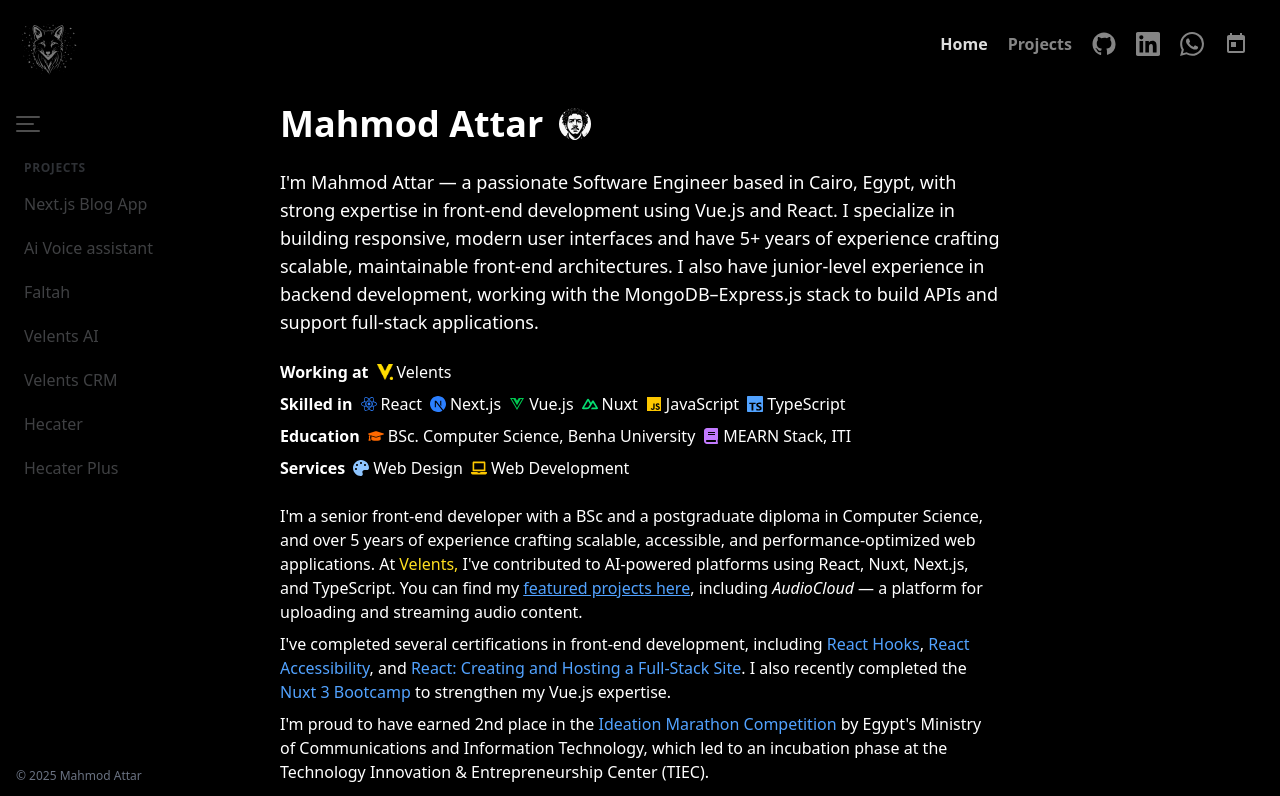
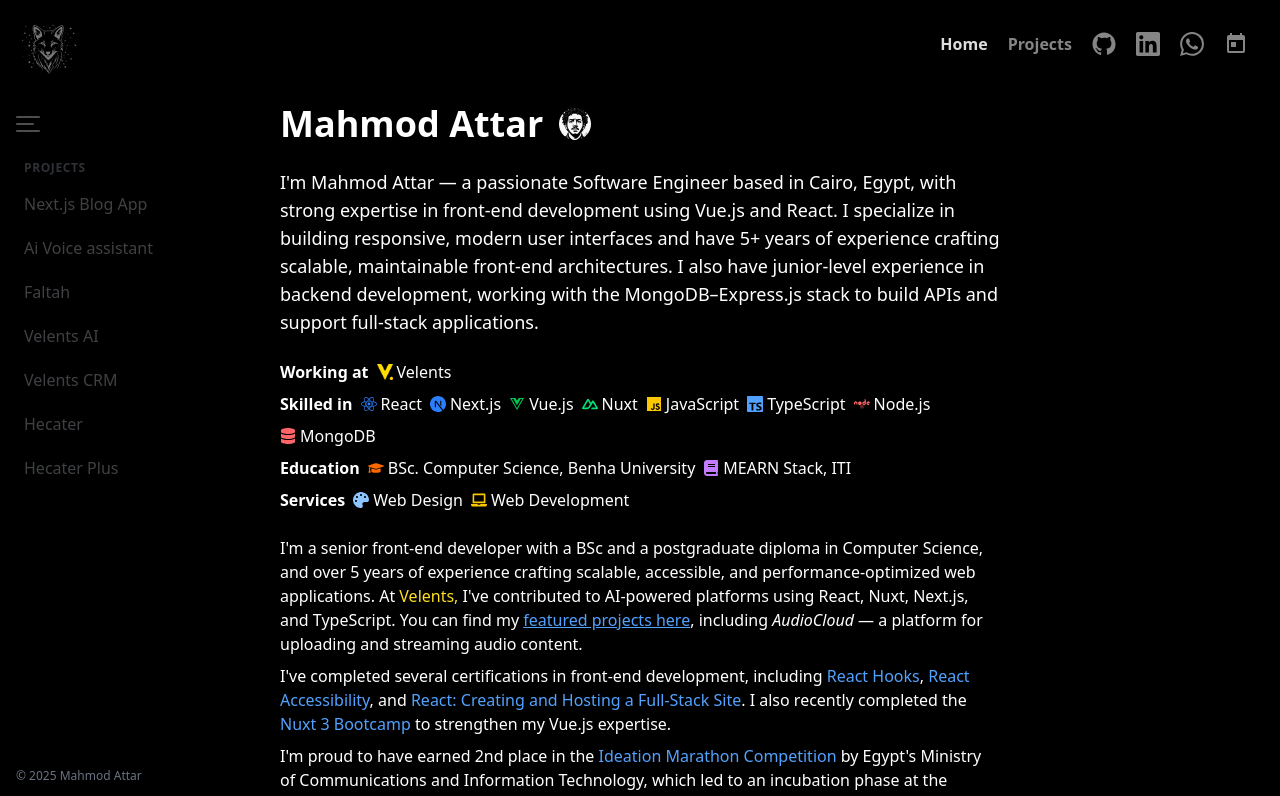
Before and after one commit to Attar74/portfolio, a React (Vite) app: page / in a window 1280 px wide. Shown: the top 796 px of the page. Built offline with nearby package versions, Linux system fonts and the light colour scheme.

Commit message:
fix text bg

```diff
--- a/src/components/Profile.jsx
+++ b/src/components/Profile.jsx
@@ -117,6 +117,12 @@
             <span className="flex items-center gap-1">
               <span className="text-blue-400">{getIcon('TypeScript')}</span>{' '}
               TypeScript
+            </span>
+            <span className="flex items-center gap-1">
+              <span className="text-red-400">{getIcon('Node.js')}</span> Node.js
+            </span>
+            <span className="flex items-center gap-1">
+              <span className="text-red-400">{getIcon('MongoDB')}</span> MongoDB
             </span>
           </p>
 
--- a/src/hooks/useIcons.jsx
+++ b/src/hooks/useIcons.jsx
@@ -7,6 +7,7 @@
   FaJs,
   FaLaptop,
   FaMicrosoft,
+  FaNode,
   FaPalette,
   FaReact,
   FaServer,
@@ -83,6 +84,11 @@
         case 'ui':
         case 'ux':
           return <FaPalette />;
+        case 'mongodb':
+          return <FaDatabase />;
+        case 'node.js':
+        case 'nodejs':
+          return <FaNode />;
         default:
           return null;
       }
```
